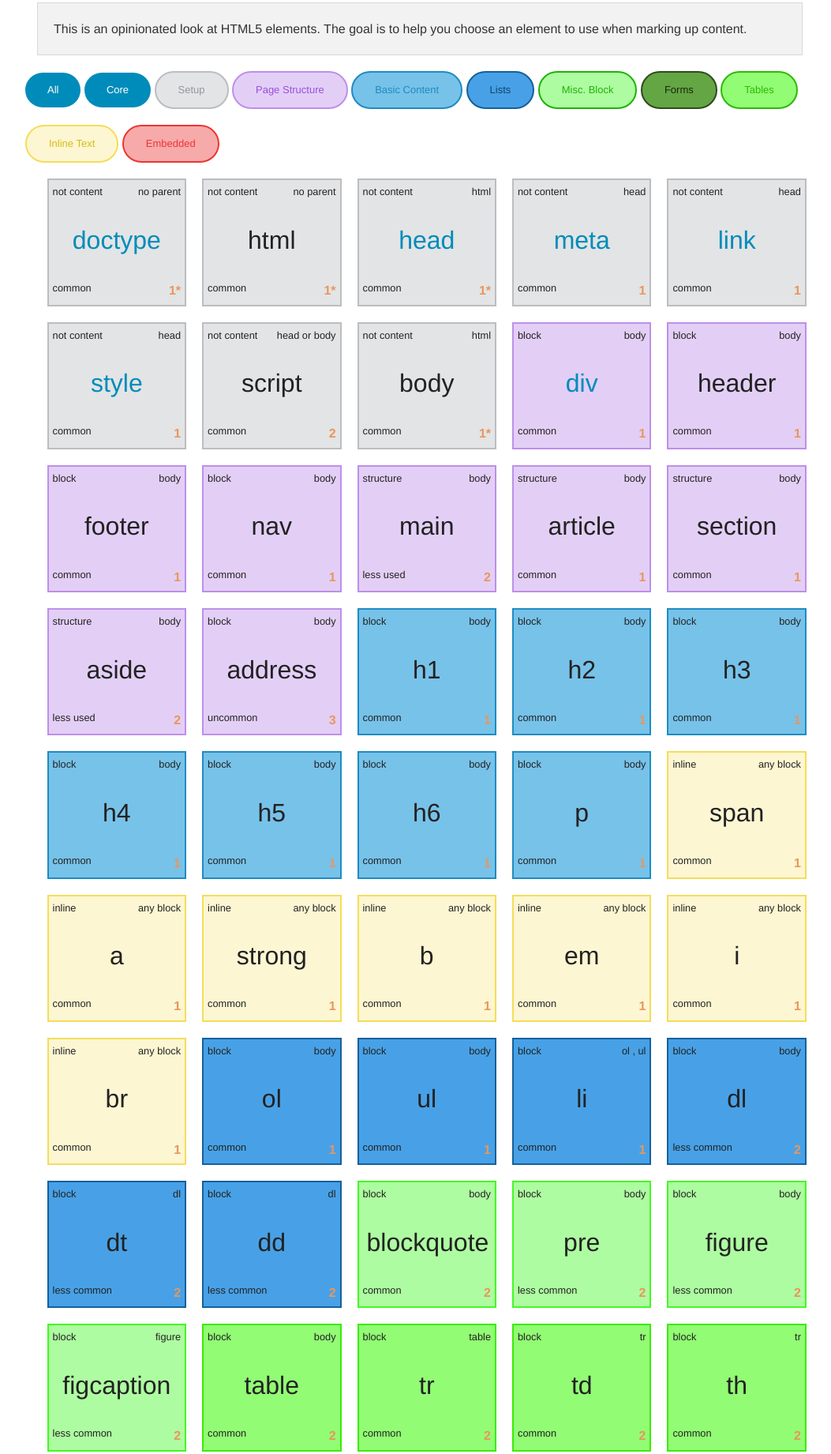
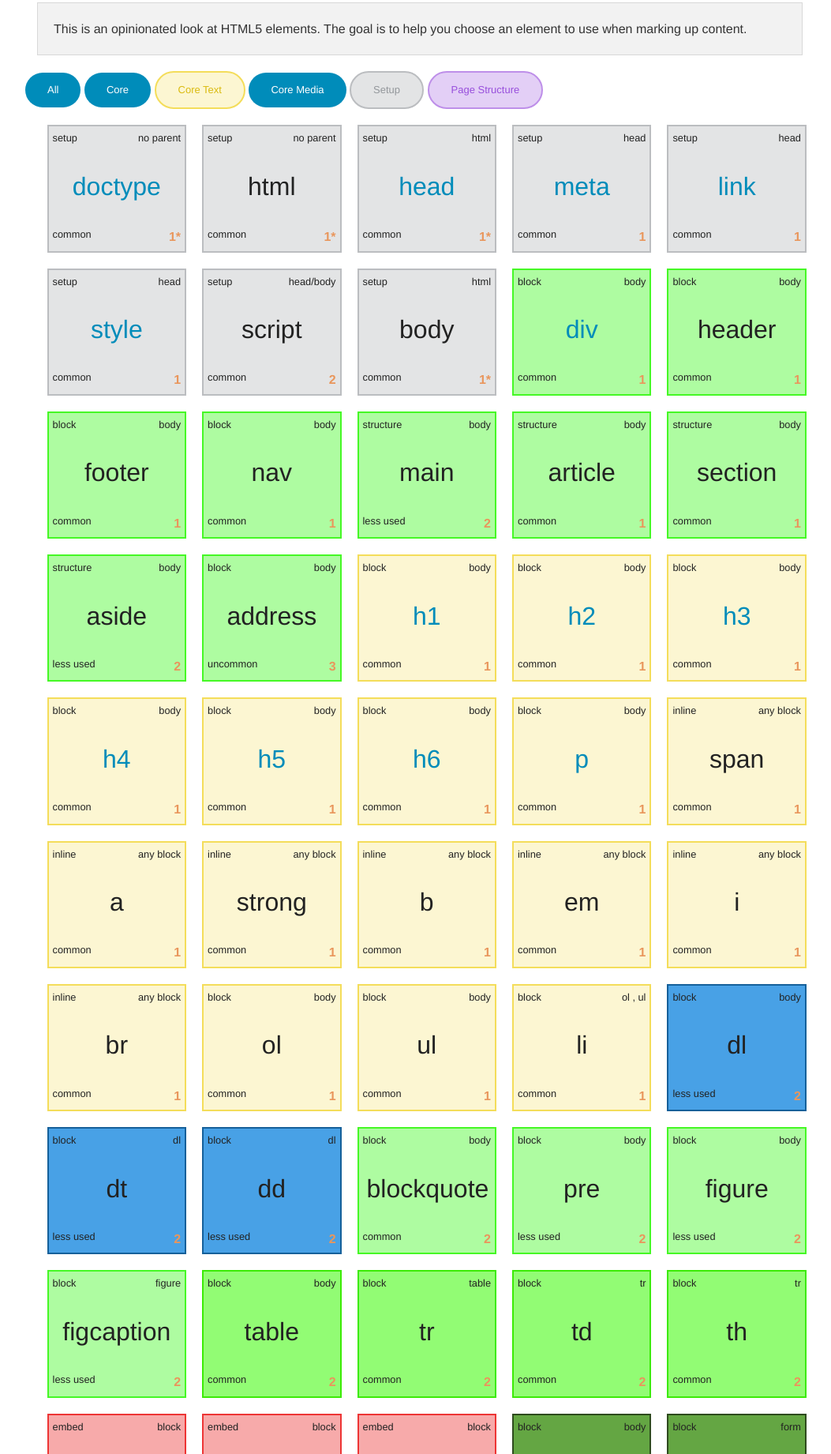
Before and after one commit to stein-bmcc/periodic-table, a plain HTML site: page index.html in a window 1280 px wide. Shown: the part 70-1911 px from the top of the page at 79% size, without its empty margins (108-1161 px from the left). Drawn offline with Linux system fonts and the light colour scheme.

Commit message:
Reduce filter options, modify groupings, add highlight JS to heading and p elements to see how it works.

```diff
--- a/index.html
+++ b/index.html
@@ -3,8 +3,9 @@
   <head>
     <meta charset="utf-8" />
     <meta name="viewport" content="width=device-width, initial-scale=1.0" />
-    <title>Foundation | Welcome</title>
+    <title>HTML5 Periodic Table of Elements</title>
     <link rel="stylesheet" href="css/foundation.css" />
+    <link rel="stylesheet" href="css/atom-one-light.css">
     <link rel="stylesheet" href="css/style.css">
     <script src="js/vendor/modernizr.js"></script>
   </head>
@@ -35,22 +36,25 @@
 <!--<span data-tooltip aria-haspopup="true" class="has-tip" title="Tooltips are awesome, you should totally use them!">extended information</span>-->
       <a href="#" id="all" class="small round button">All</a>
       <a href="#" id="core" class="small round button">Core</a>
+      <a href="#" id="text" class="small round button">Core Text</a>
+      <a href="#" id="media" class="small round button">Core Media</a>
+      <!-- <a href="#" id="text" class="small round button">Text</a> -->
       <a href="#" id="setup" class="small round button">Setup</a>
       <a href="#" id="page-section" class="small round button">Page Structure</a>
 <!--      <a href="#" id="content" class="small round button">Content</a>-->
-      <a href="#" id="basic-content" class="small round button">Basic Content</a>
-      <a href="#" id="lists" class="small round button">Lists</a>
-      <a href="#" id="grouping" class="small round button">Misc. Block</a>
+
+       <!-- <a href="#" id="lists" class="small round button">Lists</a>
+     <a href="#" id="grouping" class="small round button">Misc. Block</a>
       <a href="#" id="forms" class="small round button">Forms</a>
-      <a href="#" id="tables" class="small round button">Tables</a>
-      <a href="#" id="text" class="small round button">Inline Text</a>
-      <a href="#" id="embedded" class="small round button">Embedded</a><br/>
+      <a href="#" id="tables" class="small round button">Tables</a> -->
 
+      <!-- <a href="#" id="embedded" class="small round button">Embedded</a><br/> -->
+      <!-- <a href="#" id="basic-content" class="small round button">Basic Content</a> -->
       <!-- <ul class="small-block-grid-2 medium-block-grid-4 large-block-grid-5" id="elements"> -->
       <ul class="element-list" id="elements">
         <li>
           <div class="element setup core">
-            <div class="type">not content</div>
+            <div class="type">setup</div>
             <div class="parents">no parent</div>
             <div class="name"><a href="#" data-reveal-id="doctype">doctype</a></div>
             <div class="frequency">common</div>
@@ -75,7 +79,7 @@
         </li>
         <li>
           <div class="element setup core">
-            <div class="type">not content</div>
+            <div class="type">setup</div>
             <div class="parents">no parent</div>
             <div class="name">html</div>
             <div class="frequency">common</div>
@@ -84,7 +88,7 @@
         </li>
         <li>
           <div class="element setup core">
-            <div class="type">not content</div>
+            <div class="type">setup</div>
             <div class="parents">html</div>
             <div class="name">    <a href="#" data-reveal-id="head">head</a></div>
             <div class="frequency">common</div>
@@ -115,7 +119,7 @@
         </li>
         <li>
           <div class="element setup core">
-            <div class="type">not content</div>
+            <div class="type">setup</div>
             <div class="parents">head</div>
             <div class="name">    <a href="#" data-reveal-id="meta">meta</a></div>
             <div class="frequency">common</div>
@@ -158,7 +162,7 @@
         </li>
         <li>
           <div class="element setup core">
-            <div class="type">not content</div>
+            <div class="type">setup</div>
             <div class="parents">head</div>
             <div class="name">    <a href="#" data-reveal-id="link">link</a></div>
             <div class="frequency">common</div>
@@ -193,7 +197,7 @@
         </li>
         <li>
           <div class="element setup core">
-            <div class="type">not content</div>
+            <div class="type">setup</div>
             <div class="parents">head</div>
             <div class="name">    <a href="#" data-reveal-id="style">style</a></div>
             <div class="frequency">common</div>
@@ -216,8 +220,8 @@
         </li>
         <li>
           <div class="element setup">
-            <div class="type">not content</div>
-            <div class="parents">head or body</div>
+            <div class="type">setup</div>
+            <div class="parents">head/body</div>
             <div class="name">script</div>
             <div class="frequency">common</div>
             <div class="importance">2</div>
@@ -225,7 +229,7 @@
         </li>
         <li>
           <div class="element setup core">
-            <div class="type">not content</div>
+            <div class="type">setup</div>
             <div class="parents">html</div>
             <div class="name">body</div>
             <div class="frequency">common</div>
@@ -235,7 +239,7 @@
 
         <!-- Page block -->
         <li>
-          <div class="element content page-section core">
+          <div class="element content page-section core grouping">
             <div class="type">block</div>
             <div class="parents">body</div>
             <div class="name">    <a href="#" data-reveal-id="div">div</a></div>
@@ -269,7 +273,7 @@
           <!-- end .reveal-modal -->
         </li>
         <li>
-          <div class="element content page-section core">
+          <div class="element content page-section core grouping">
             <div class="type">block</div>
             <div class="parents">body</div>
             <div class="name">header</div>
@@ -278,7 +282,7 @@
           </div>
         </li>
         <li>
-          <div class="element content page-section core">
+          <div class="element content page-section core grouping">
             <div class="type">block</div>
             <div class="parents">body</div>
             <div class="name">footer</div>
@@ -287,7 +291,7 @@
           </div>
         </li>
         <li>
-          <div class="element content page-section core">
+          <div class="element content page-section core grouping">
             <div class="type">block</div>
             <div class="parents">body</div>
             <div class="name">nav</div>
@@ -296,7 +300,7 @@
           </div>
         </li>
         <li>
-          <div class="element content page-section">
+          <div class="element content page-section grouping">
             <div class="type">structure</div>
             <div class="parents">body</div>
             <div class="name">main</div>
@@ -305,7 +309,7 @@
           </div>
         </li>
         <li>
-          <div class="element content page-section core">
+          <div class="element content page-section core grouping">
             <div class="type">structure</div>
             <div class="parents">body</div>
             <div class="name">article</div>
@@ -314,7 +318,7 @@
           </div>
         </li>
         <li>
-          <div class="element content page-section core">
+          <div class="element content page-section core grouping">
             <div class="type">structure</div>
             <div class="parents">body</div>
             <div class="name">section</div>
@@ -323,7 +327,7 @@
           </div>
         </li>
         <li>
-          <div class="element content page-section">
+          <div class="element content page-section grouping">
             <div class="type">structure</div>
             <div class="parents">body</div>
             <div class="name">aside</div>
@@ -332,7 +336,7 @@
           </div>
         </li>
         <li>
-          <div class="element content page-section">
+          <div class="element content page-section grouping">
             <div class="type">block</div>
             <div class="parents">body</div>
             <div class="name">address</div>
@@ -341,69 +345,113 @@
           </div>
         </li>
 
-
+        <!-- ============== HEADINGS ================== -->
         <li>
-          <div class="element content basic-content core">
+          <div class="element content basic-content core text">
             <div class="type">block</div>
             <div class="parents">body</div>
-            <div class="name">h1</div>
+            <div class="name"><a href="#" data-reveal-id="h1">h1</a></div>
+            <div class="frequency">common</div>
+            <div class="importance">1</div>
+          </div>
+
+          <!-- begin .reveal-modal -->
+          <div id="h1" class="reveal-modal" data-reveal>
+            <h2>h1, h2, h3, h4, h5, h6</h2>
+
+            <p class="lead">Represent headings and subheadings. These elements rank in importance according to the number in their name. The h1 element is said to have the highest rank, the h6 element has the lowest rank, and two elements with the same name have equal rank.</p>
+
+            <h3>Example:</h3>
+            <p>Here there is content about bears with h1 main title, the types of bears section in h2 tags and the brown and black bears in h3 tags and so on.</p>
+            <div class="example">
+              <pre><code class="highlight">&lt;h1&gt;All About Bears&lt;/h1&gt;
+&lt;p&gt;Ipsa, placeat obcaecati distinctio numquam quam amet esse odio eveniet unde porro.&lt;/p&gt;
+&lt;h2&gt;Types of Bears&lt;/h2&gt;
+&lt;p&gt; Lorem ipsum dolor sit amet, consectetur adipisicing elit.  &lt;/p&gt;
+&lt;h3&gt;Brown Bearsr&lt;/h3&gt;
+&lt;p&gt;Vero nisi deleniti doloremque magnam, earum animi fugiat, similique saepe ex omnis. &lt;/p&gt;
+&lt;h3&gt;Black Bears&lt;/h3&gt;
+&lt;p&gt;Itaque libero quos sit velit explicabo? Fuga minima illum dicta. &lt;/p&gt;
+&lt;h4&gt;Black Bear Habitat&lt;/h4&gt;
+&lt;p&gt;Itaque libero quos sit velit explicabo? Fuga minima illum dicta. &lt;/p&gt;
+&lt;h5&gt;Caves&lt;/h5&gt;
+&lt;p&gt;Itaque libero quos sit velit explicabo? Fuga minima illum dicta. &lt;/p&gt; </code></pre>
+            </div> <!-- end .example -->
+
+            <a class="close-reveal-modal">&#215;</a>
+          </div>
+          <!-- end .reveal-modal -->
+        </li>
+        <li>
+          <div class="element content basic-content core text">
+            <div class="type">block</div>
+            <div class="parents">body</div>
+            <div class="name"><a href="#" data-reveal-id="h1">h2</a></div>
             <div class="frequency">common</div>
             <div class="importance">1</div>
           </div>
         </li>
         <li>
-          <div class="element content basic-content core">
+          <div class="element content basic-content core text">
             <div class="type">block</div>
             <div class="parents">body</div>
-            <div class="name">h2</div>
+            <div class="name"><a href="#" data-reveal-id="h1">h3</a></div>
             <div class="frequency">common</div>
             <div class="importance">1</div>
           </div>
         </li>
         <li>
-          <div class="element content basic-content core">
+          <div class="element content basic-content core text">
             <div class="type">block</div>
             <div class="parents">body</div>
-            <div class="name">h3</div>
+            <div class="name"><a href="#" data-reveal-id="h1">h4</a></div>
             <div class="frequency">common</div>
             <div class="importance">1</div>
           </div>
         </li>
         <li>
-          <div class="element content basic-content core">
+          <div class="element content basic-content core text">
             <div class="type">block</div>
             <div class="parents">body</div>
-            <div class="name">h4</div>
+            <div class="name"><a href="#" data-reveal-id="h1">h5</a></div>
             <div class="frequency">common</div>
             <div class="importance">1</div>
           </div>
         </li>
         <li>
-          <div class="element content basic-content core">
+          <div class="element content basic-content core text">
             <div class="type">block</div>
             <div class="parents">body</div>
-            <div class="name">h5</div>
+            <div class="name"><a href="#" data-reveal-id="h1">h6</a></div>
             <div class="frequency">common</div>
             <div class="importance">1</div>
           </div>
         </li>
+
+
         <li>
-          <div class="element content basic-content core">
+          <div class="element content basic-content core text">
             <div class="type">block</div>
             <div class="parents">body</div>
-            <div class="name">h6</div>
+            <div class="name"><a href="#" data-reveal-id="p">p</a></div>
             <div class="frequency">common</div>
             <div class="importance">1</div>
           </div>
-        </li>
-        <li>
-          <div class="element content basic-content core">
-            <div class="type">block</div>
-            <div class="parents">body</div>
-            <div class="name">p</div>
-            <div class="frequency">common</div>
-            <div class="importance">1</div>
+          <!-- begin .reveal-modal -->
+          <div id="p" class="reveal-modal" data-reveal>
+            <h2>p</h2>
+
+            <p class="lead">The p element represents a paragraph. If you have a normal paragraph of text then this is what you use.</p>
+
+            <h3>Example:</h3>
+            <div class="example">
+              <pre><code class="highlight">&lt;p&gt;This is a paragraph of text inside a p tag.&lt;/p&gt;
+</code></pre>
+            </div> <!-- end .example -->
+
+            <a class="close-reveal-modal">&#215;</a>
           </div>
+          <!-- end .reveal-modal -->
         </li>
 
 
@@ -477,7 +525,7 @@
 
         <!-- Lists -->
         <li>
-          <div class="element content lists core">
+          <div class="element content lists core text">
             <div class="type">block</div>
             <div class="parents">body</div>
             <div class="name">ol</div>
@@ -486,7 +534,7 @@
           </div>
         </li>
         <li>
-          <div class="element content lists core">
+          <div class="element content lists core text">
             <div class="type">block</div>
             <div class="parents">body</div>
             <div class="name">ul</div>
@@ -495,7 +543,7 @@
           </div>
         </li>
         <li>
-          <div class="element content lists core">
+          <div class="element content lists core text">
             <div class="type">block</div>
             <div class="parents">ol , ul</div>
             <div class="name">li</div>
@@ -508,7 +556,7 @@
             <div class="type">block</div>
             <div class="parents">body</div>
             <div class="name">dl</div>
-            <div class="frequency">less common</div>
+            <div class="frequency">less used</div>
             <div class="importance">2</div>
           </div>
         </li>
@@ -517,7 +565,7 @@
             <div class="type">block</div>
             <div class="parents">dl</div>
             <div class="name">dt</div>
-            <div class="frequency">less common</div>
+            <div class="frequency">less used</div>
             <div class="importance">2</div>
           </div>
         </li>
@@ -526,7 +574,7 @@
             <div class="type">block</div>
             <div class="parents">dl</div>
             <div class="name">dd</div>
-            <div class="frequency">less common</div>
+            <div class="frequency">less used</div>
             <div class="importance">2</div>
           </div>
         </li>
@@ -546,26 +594,26 @@
             <div class="type">block</div>
             <div class="parents">body</div>
             <div class="name">pre</div>
-            <div class="frequency">less common</div>
+            <div class="frequency">less used</div>
             <div class="importance">2</div>
           </div>
         </li>
         <li>
-          <div class="element content grouping">
+          <div class="element content grouping media">
             <div class="type">block</div>
             <div class="parents">body</div>
             <div class="name">figure</div>
-            <div class="frequency">less common</div>
+            <div class="frequency">less used</div>
             <div class="importance">2</div>
           </div>
         </li>
 
         <li>
-          <div class="element content grouping">
+          <div class="element content grouping media">
             <div class="type">block</div>
             <div class="parents">figure</div>
             <div class="name">figcaption</div>
-            <div class="frequency">less common</div>
+            <div class="frequency">less used</div>
             <div class="importance">2</div>
           </div>
         </li>
@@ -612,11 +660,11 @@
 
 
 
-        <!-- Embeds -->
+        <!-- Media -->
 
 
         <li>
-          <div class="element content embedded">
+          <div class="element content embedded core media">
             <div class="type">embed</div>
             <div class="parents">block</div>
             <div class="name">img</div>
@@ -625,7 +673,7 @@
           </div>
         </li>
         <li>
-          <div class="element content embedded">
+          <div class="element content embedded media">
             <div class="type">embed</div>
             <div class="parents">block</div>
             <div class="name">video</div>
@@ -634,7 +682,7 @@
           </div>
         </li>
         <li>
-          <div class="element content embedded">
+          <div class="element content embedded media">
             <div class="type">embed</div>
             <div class="parents">block</div>
             <div class="name">audio</div>
@@ -729,7 +777,18 @@
     <script src="js/vendor/jquery.js"></script>
     <script src="js/vendor/shi_jquery.min.js"></script>
     <script src="js/foundation.min.js"></script>
+    <script src="js/highlight/highlight.pack.js"></script>
+    <script src="js/highlight/highlightjs-line-numbers.min.js"></script>
     <script>
+        //call highlighter on code elements with the .highlight class
+        document.addEventListener('DOMContentLoaded', (event) => {
+          document.querySelectorAll('code.highlight').forEach((block) => {
+            hljs.highlightBlock(block);
+            hljs.lineNumbersBlock(block);
+          });
+        });
+
+    //run JavaScript to show and hide elements (based on js from foundation)
       $(document).foundation();
 
       //multiple classes $( "div, span, p.myClass" ).
@@ -806,6 +865,7 @@
         e.preventDefault();
         showAll();
       });
+
       $("#core").click(function(e){
         e.preventDefault();
         filterElements("core");console.log('filter core');
@@ -859,6 +919,10 @@
         e.preventDefault();
         filterElements("embedded");console.log('filter embedded');
       });
+      $("#media").click(function(e){
+        e.preventDefault();
+        filterElements("media");console.log('filter media');
+      });
 
 
     </script>
```
